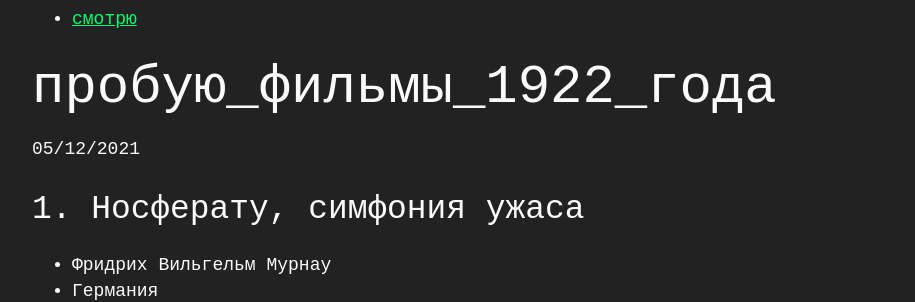
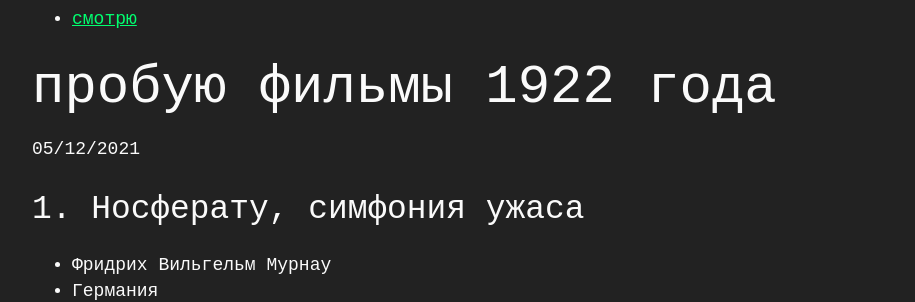
Before and after one commit to vickysled/vickysled.github.io, a Jekyll site: the page built from _posts/2021-12-05-movies1922.md, in a window 1280 px wide and 900 px high. Shown: the part 155-457 px from the top of the window, without its empty margins (176-1091 px from the left). Built offline with Jekyll 4.4.1, drawn with Linux system fonts in a browser that asks for light colours.

```diff
--- a/_posts/2021-12-05-movies1922.md
+++ b/_posts/2021-12-05-movies1922.md
@@ -1,6 +1,6 @@
 ---
 layout: post
-title:  "пробую_фильмы_1922_года"
+title:  "пробую фильмы 1922 года"
 date:   2021-12-05 17:00:00
 tags: смотрю
 ---
```
